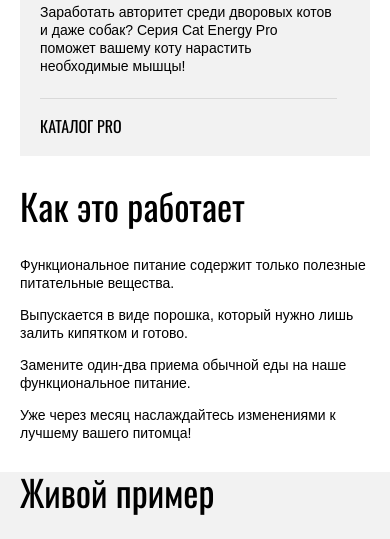
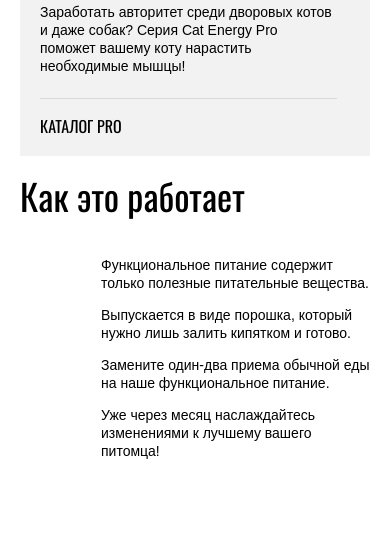
Before and after one commit to htmlacademy-adaptive/1740647-cat-energy-25, a website: page source/index.html in a window 390 px wide. Shown: the part 880-1419 px from the top of the page. Drawn offline with nearby package versions, Linux system fonts and the light colour scheme; files that its build step writes are made by us from their sources; files whose address does not match are found by name.

Commit message:
add styles for tablet and desktop in features and feature

```diff
--- a/source/less/blocks/index/feature.less
+++ b/source/less/blocks/index/feature.less
@@ -4,4 +4,12 @@
   font-family: @alternate-font;
   .add-font-size-height-weight-small;
   color: @base-font-color;
+  padding-left: 81px;
+
+  @media (min-width: @medium-width) {
+    padding-left: 0;
+    padding-top: 120px;
+    padding-bottom: 57px;
+    .add-font-size-height-weight(16px, 400, 24px);
+  }
 }
--- a/source/less/blocks/index/features.less
+++ b/source/less/blocks/index/features.less
@@ -2,12 +2,20 @@
 
 .features {
   .add-base-left-right-padding;
+  padding-top: 20px;
+  padding-bottom: 49px;
 }
 
 .features__title {
+  margin: 0 0 40px 0;
   font-family: @base-font;
   .add-font-size-height-weight(36px, 400, 40px);
   color: @base-font-color;
+
+  @media (min-width: @medium-width) {
+    margin-bottom: 63px;
+    .add-font-size-height-weight(60px, 400, 60px);
+  }
 }
 
 .features__list {
@@ -18,9 +26,11 @@
   @media (min-width: @medium-width) {
     display: grid;
     grid-template-columns: 1fr 1fr;
+    grid-gap: 37px;
   }
 
   @media (min-width: @large-width) {
     grid-template-columns: 1fr 1fr 1fr 1fr;
+    grid-column-gap: 94px;
   }
 }
```
Also changed, not shown: source/less/style.css, 1 other file.
